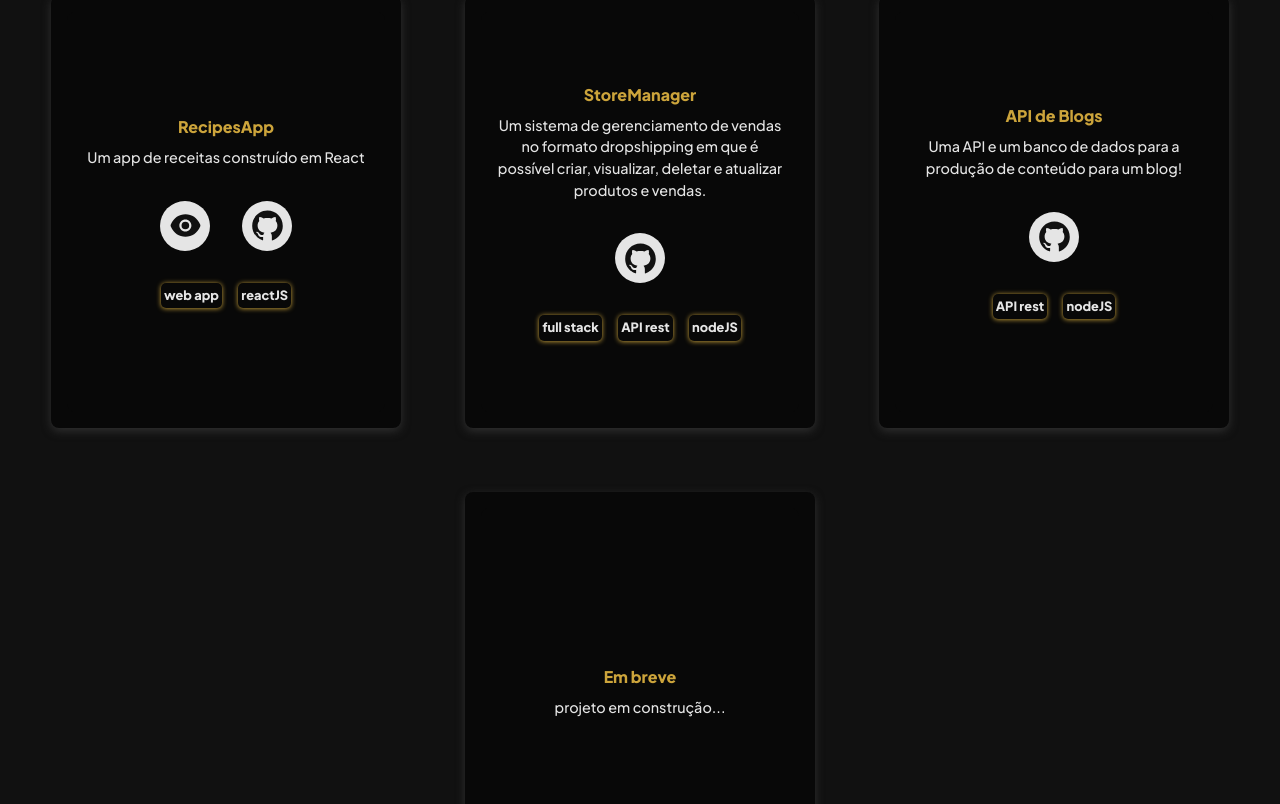
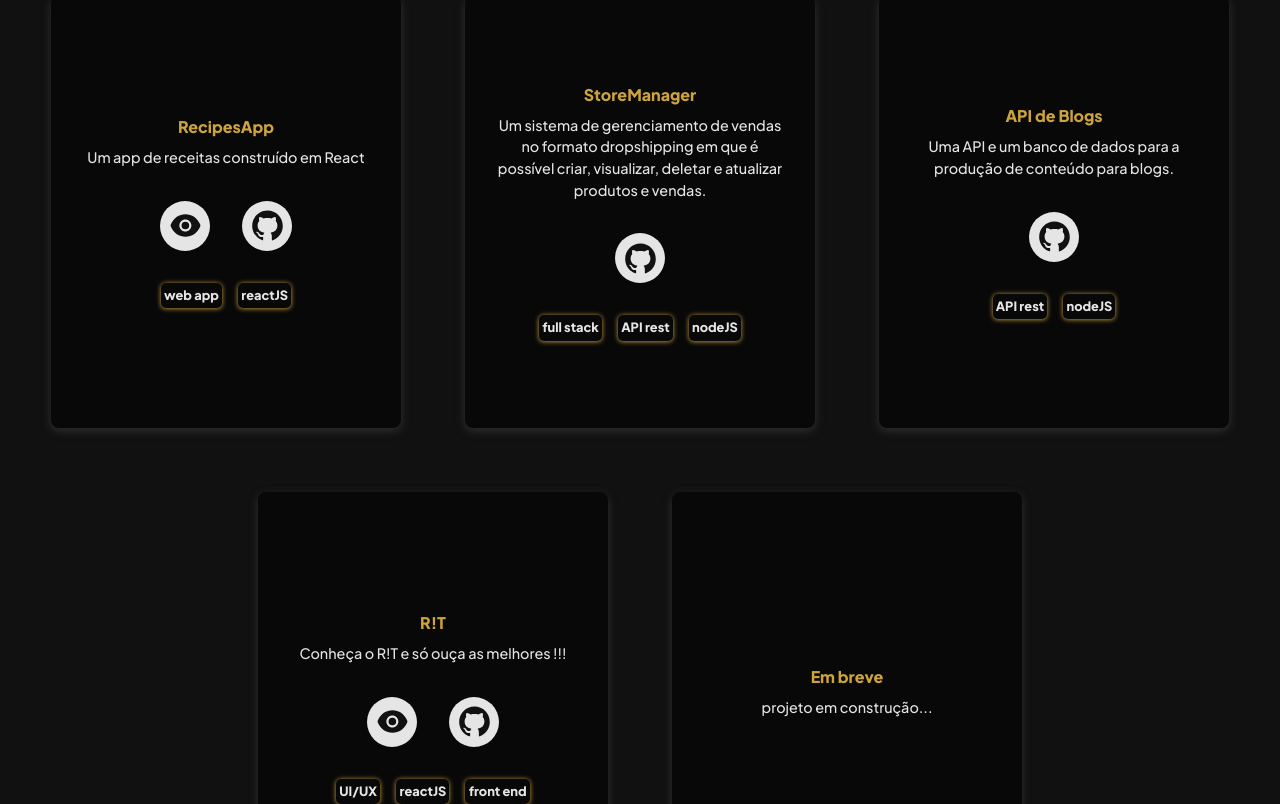
Before and after one commit to IsraelViPe/portfolioFullStack, a React (Vite) app: page / in a window 1280 px wide. Shown: the part 2016-2820 px from the top of the page. Built offline with nearby package versions, Linux system fonts and the light colour scheme.

Commit message:
feat: adiciona projeto Rit

```diff
--- a/src/data/projects.js
+++ b/src/data/projects.js
@@ -2,6 +2,7 @@ import recipesApp from '../assets/recipesApp.png'
 import storeManager from '../assets/storeManager.png'
 import emConstrucao from '../assets/emConstrucao.png'
 import apiBlog from '../assets/apiBlogs.png'
+import ritTunes from '../assets/ritTunes.png'
 
 const projects = [
   {
@@ -28,11 +29,20 @@ const projects = [
     name: 'API de Blogs',
     img: apiBlog,
     description:
-      'Uma API e um banco de dados para a produção de conteúdo para um blog!',
+      'Uma API e um banco de dados para a produção de conteúdo para blogs.',
     projectLink: '',
     codeLink: 'https://github.com/IsraelViPe/blogs-api',
     title: 'API de Blogs',
     tags: ['API rest', 'nodeJS']
+  },
+  {
+    name: 'R!T',
+    img: ritTunes,
+    description: 'Conheça o R!T e só ouça as melhores !!!',
+    projectLink: 'https://ri-ttunes.vercel.app/',
+    codeLink: 'https://github.com/IsraelViPe/RITtunes',
+    title: 'R!T',
+    tags: ['UI/UX', 'reactJS', 'front end']
   },
   {
     name: 'Em breve',
```
Also changed, not shown: src/assets/ritTunes.png (added).
